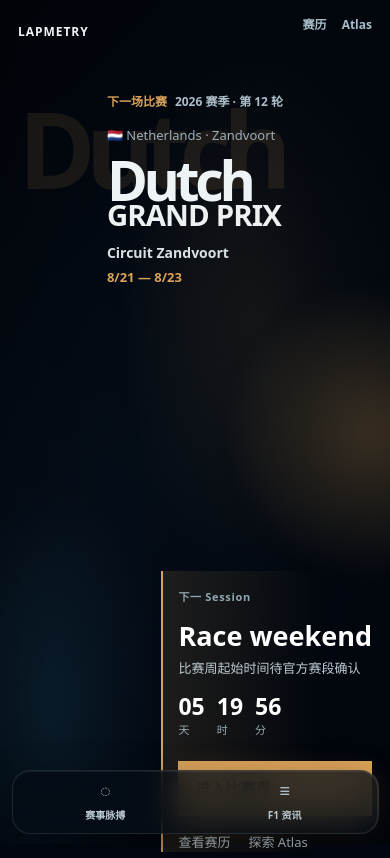
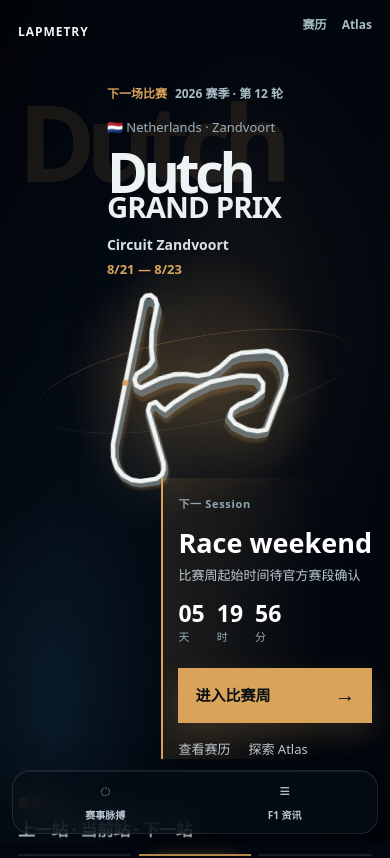
Before and after one commit to s8k8ps26k6-ui/pitwallcn, a Next.js app: page / in a window 390 px wide. Shown: the top 858 px of the page. Built offline with nearby package versions, Linux system fonts and the light colour scheme.

Commit message:
fix: center and compact portrait circuit stage

```diff
--- a/src/components/homepage-v3/homepage-v3-responsive.module.css
+++ b/src/components/homepage-v3/homepage-v3-responsive.module.css
@@ -30,60 +30,81 @@
 }
 
 @media (max-width: 640px) and (orientation: portrait) {
+  .hero.hero {
+    padding-top: 22px;
+    padding-bottom: 12px;
+  }
+
   .scene.scene {
-    min-height: clamp(260px, 72vw, 308px);
-    margin: 10px -2px 4px;
+    position: relative;
+    width: 100%;
+    min-height: clamp(182px, 52vw, 220px);
+    margin: 4px 0 2px;
     overflow: visible;
   }
 
   .track.track {
-    width: min(94%, 470px);
-    height: 94%;
+    position: absolute;
+    top: 50%;
+    left: 50%;
+    width: min(90%, 380px);
+    height: 92%;
+    transform-origin: center;
   }
 
   .trackDepth.trackDepth {
     opacity: 0.34;
-    transform: translateY(14px) rotateZ(-8deg) scale(0.95);
+    transform: translate(-50%, -50%) translateY(10px) rotateZ(-8deg) scale(0.95);
     filter: blur(1px);
     animation: none;
   }
 
   .trackBase.trackBase {
     opacity: 0.74;
-    transform: translateY(7px) rotateZ(-8deg) scale(0.975);
+    transform: translate(-50%, -50%) translateY(5px) rotateZ(-8deg) scale(0.975);
     animation: none;
   }
 
   .trackEdge.trackEdge {
     opacity: 1;
-    transform: rotateZ(-8deg);
+    transform: translate(-50%, -50%) rotateZ(-8deg);
     animation: none;
   }
 
   .trackFlow.trackFlow {
     opacity: 1;
-    transform: rotateZ(-8deg);
+    transform: translate(-50%, -50%) rotateZ(-8deg);
     animation: none;
   }
 
   .sceneHalo.sceneHalo {
-    width: min(82vw, 320px);
+    top: 50%;
+    left: 50%;
+    width: min(76vw, 286px);
+    opacity: 0.9;
+    transform: translate(-50%, -50%);
+    animation: none;
   }
 
   .sceneContour.sceneContour {
-    width: 94%;
-    height: 48%;
+    top: 50%;
+    left: 50%;
+    width: 91%;
+    height: 45%;
+    opacity: 0.58;
+    transform: translate(-50%, -50%) rotate(-10deg) skewX(-8deg);
+    animation: none;
   }
 }
 
 @media (max-width: 420px) and (orientation: portrait) {
   .scene.scene {
-    min-height: 272px;
+    min-height: clamp(176px, 50vw, 198px);
   }
 
   .track.track {
-    width: 98%;
-    height: 96%;
+    width: 94%;
+    height: 94%;
   }
 }
 
```
